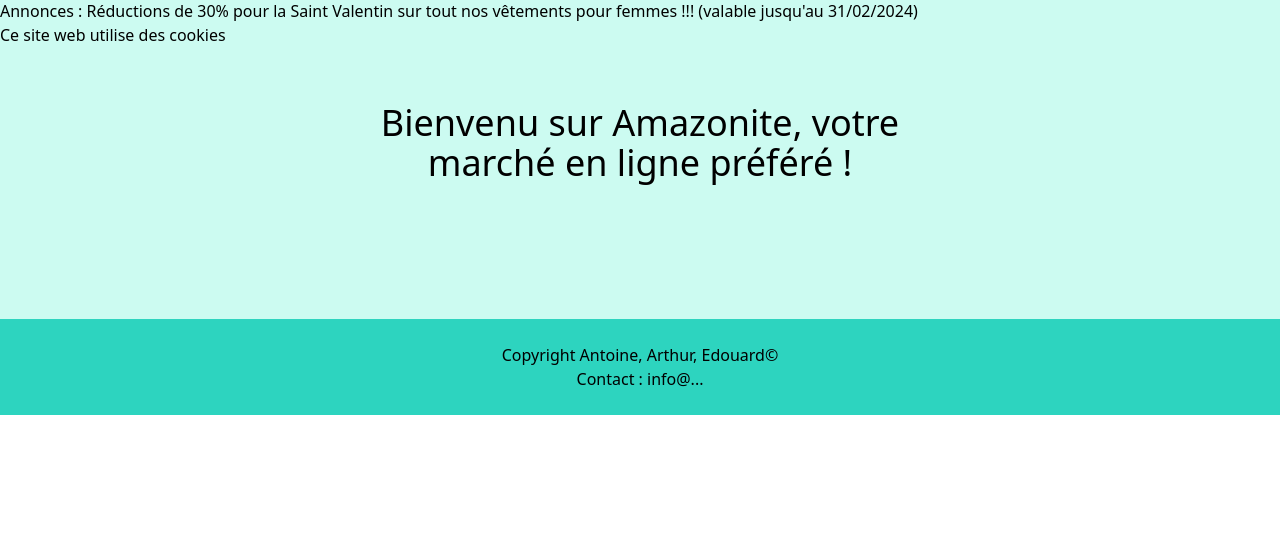
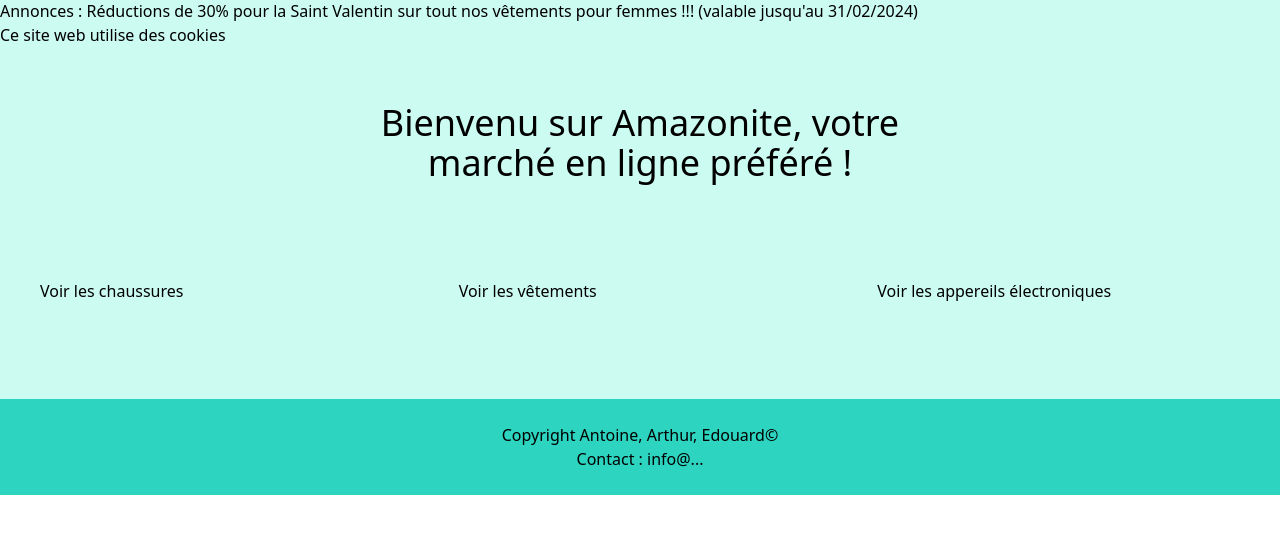
Before and after one commit to TonitoFleur/ProjetV2, a Flask app: page / in a window 1280 px wide. Shown: the part 117-651 px from the top of the page. Run offline with Flask 3, Linux system fonts and the light colour scheme; some libraries are stand-ins or nearby versions.

Commit message:
Html accueil

```diff
--- a/templates/accueil.html
+++ b/templates/accueil.html
@@ -17,6 +17,20 @@
       {% endif %}
     </div>
     <section class="grid grid-cols-3 gap-14 p-10">
+      <div class="">
+        <h1>Voir les chaussures</h1>
+        <img src=""/>
+      </div>
+      <div class="">
+        <h1>Voir les vêtements</h1>
+        <img src=""/>
+      </div>
+      <div class="">
+        <h1>Voir les appereils électroniques</h1>
+        <img src=""/>
+      </div>
+
+      <div class=""></div>
 
 
 {% endblock %}
```
Also changed, not shown: 1 other file.
